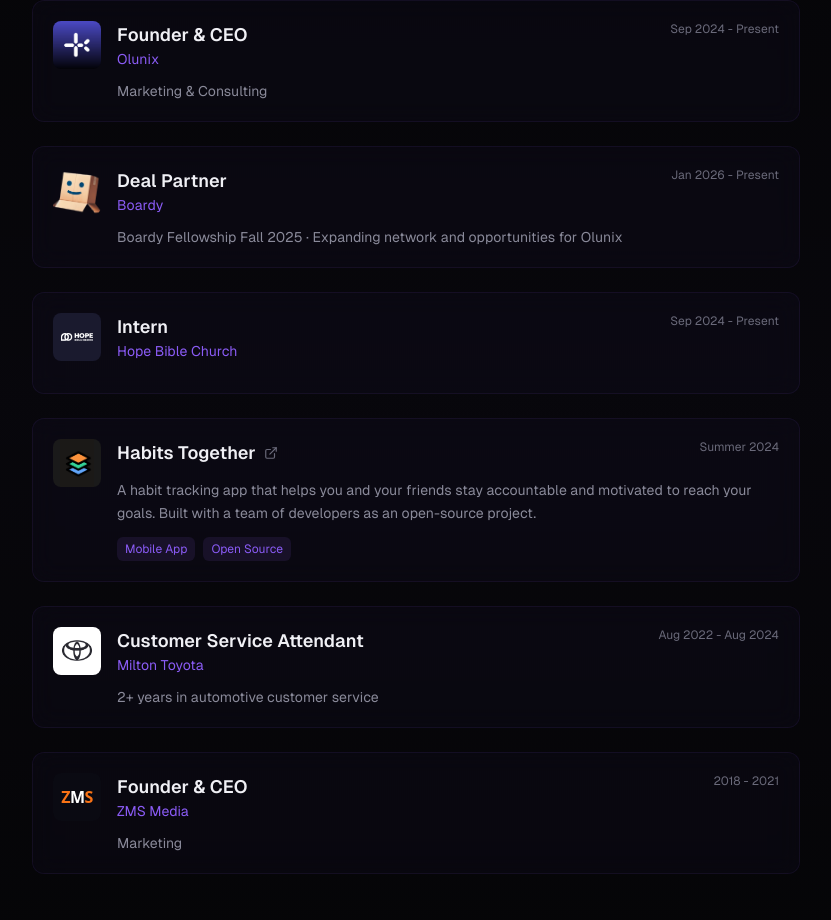
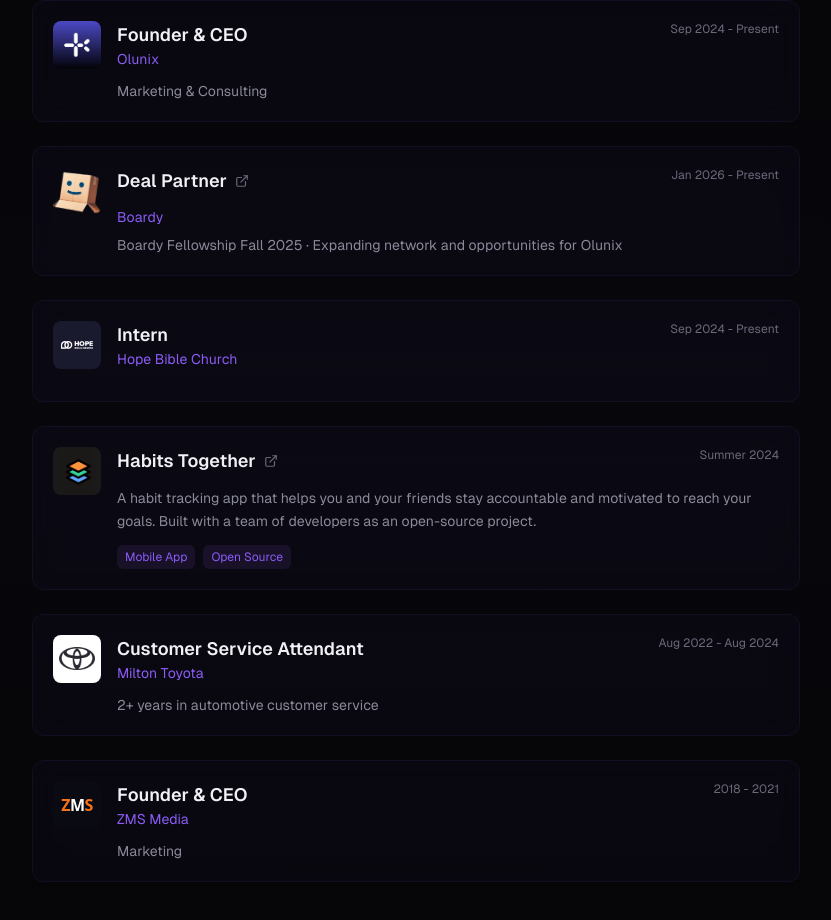
Before and after one commit to zmsmina-art/mina, a Next.js app: page / in a window 1280 px wide. Shown: the part 1619-2539 px from the top of the page, without its empty margins (224-1055 px from the left). Built offline with nearby package versions, Linux system fonts and the light colour scheme.

Commit message:
feat: add boardy.ai link to experience card and enhance sitemap with images
- Convert Boardy experience card to clickable link (matches Habits Together pattern)
- Add image entries to sitemap for better SEO
- Update logos

```diff
--- a/src/app/page.tsx
+++ b/src/app/page.tsx
@@ -211,7 +211,13 @@
               </motion.div>
 
               {/* Boardy */}
-              <motion.div variants={fade} transition={{ duration: 0.5 }} className="glass rounded-xl p-5">
+              <motion.a
+                href="https://boardy.ai"
+                target="_blank"
+                variants={fade}
+                transition={{ duration: 0.5 }}
+                className="glass rounded-xl p-5 block group"
+              >
                 <div className="flex gap-4">
                   <div className="w-12 h-12 rounded-lg overflow-hidden flex-shrink-0">
                     <Image
@@ -224,18 +230,21 @@
                   </div>
                   <div className="flex-1">
                     <div className="flex flex-col sm:flex-row sm:justify-between sm:items-start mb-3 gap-1">
-                      <div>
-                        <h3 className="font-semibold text-lg">Deal Partner</h3>
-                        <p className="text-[#8b5cf6] text-sm">Boardy</p>
+                      <div className="flex items-center gap-2">
+                        <h3 className="font-semibold text-lg group-hover:text-[#8b5cf6] transition-colors">Deal Partner</h3>
+                        <ExternalLink size={14} className="text-[#6a6a7a] group-hover:text-[#8b5cf6] transition-colors flex-shrink-0" />
                       </div>
                       <span className="text-[#6a6a7a] text-xs whitespace-nowrap">Jan 2026 - Present</span>
                     </div>
-                    <p className="text-[#8a8a9a] text-sm">
+                    <div>
+                      <p className="text-[#8b5cf6] text-sm">Boardy</p>
+                    </div>
+                    <p className="text-[#8a8a9a] text-sm mt-2">
                       Boardy Fellowship Fall 2025 · Expanding network and opportunities for Olunix
                     </p>
                   </div>
                 </div>
-              </motion.div>
+              </motion.a>
 
               {/* Hope Bible Church */}
               <motion.div variants={fade} transition={{ duration: 0.5 }} className="glass rounded-xl p-5">
--- a/src/app/sitemap.ts
+++ b/src/app/sitemap.ts
@@ -1,12 +1,26 @@
 import { MetadataRoute } from "next";
 
 export default function sitemap(): MetadataRoute.Sitemap {
+  const baseUrl = "https://minamankarious.com";
+
   return [
     {
-      url: "https://minamankarious.com",
+      url: baseUrl,
       lastModified: new Date(),
       changeFrequency: "monthly",
       priority: 1,
+      images: [
+        `${baseUrl}/headshot.png`,
+        `${baseUrl}/headshot.jpg`,
+        `${baseUrl}/og-image.jpg`,
+        `${baseUrl}/olunix-logo.png`,
+        `${baseUrl}/boardy-logo.png`,
+        `${baseUrl}/habits-together-logo.png`,
+        `${baseUrl}/hope-logo.webp`,
+        `${baseUrl}/toyota-logo.png`,
+        `${baseUrl}/mcmaster-logo.png`,
+        `${baseUrl}/zms-logo.svg`,
+      ],
     },
   ];
 }
```
Also changed, not shown: public/mcmaster-logo.png, public/toyota-logo.png.
